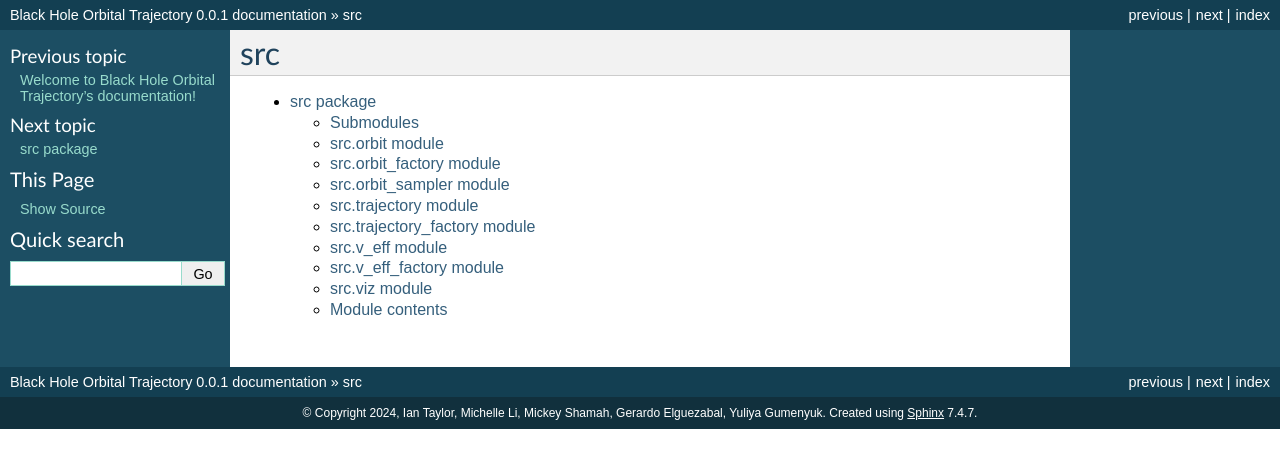
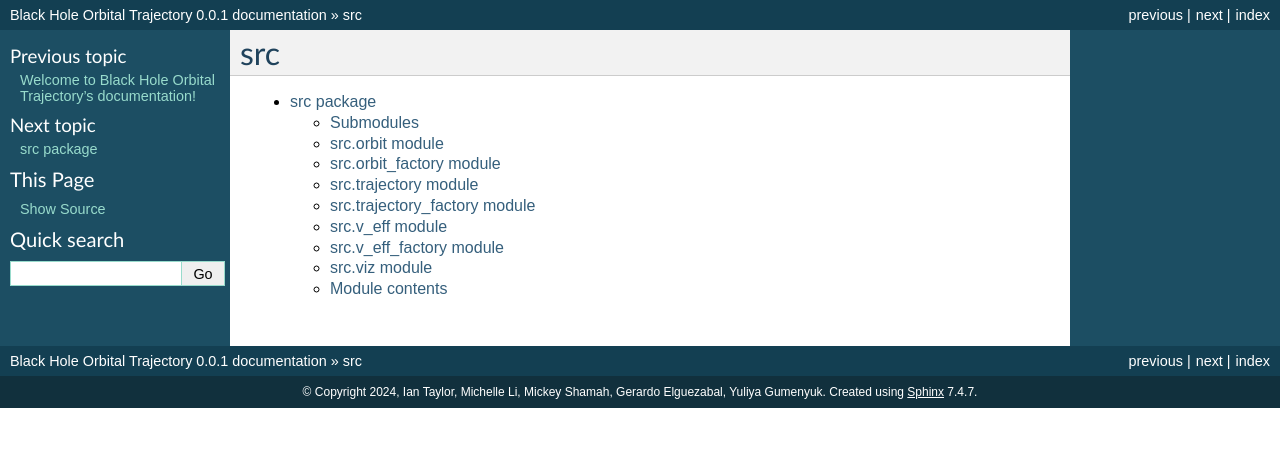
Before and after one commit to gabe-teaching-nyu-tandon/final-project-0x11de784a, a Sphinx documentation site: the page built from docs/modules.rst, in a window 1280 px wide. Shown: the top 468 px of the page. Built offline with Sphinx 7.4.7, drawn with Linux system fonts in a browser that asks for light colours.

Commit message:
Updated rst file.

```diff
--- a/docs/src.rst
+++ b/docs/src.rst
@@ -16,14 +16,6 @@ src.orbit\_factory module
 -------------------------
 
 .. automodule:: src.orbit_factory
-   :members:
-   :undoc-members:
-   :show-inheritance:
-
-src.orbit\_sampler module
--------------------------
-
-.. automodule:: src.orbit_sampler
    :members:
    :undoc-members:
    :show-inheritance:
```
